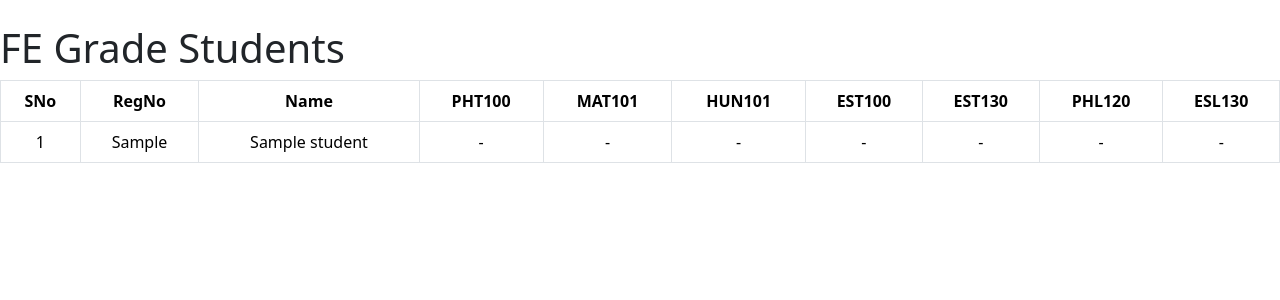
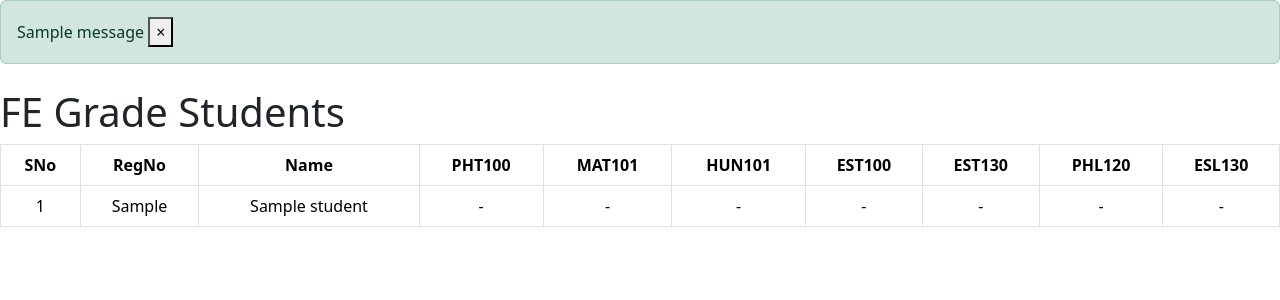
Before and after one commit to khraina/Student-result-db, a Python web app: template src/core/templates/fegrade/s1.html in a window 1280 px wide. Shown: the top 300 px of the page. Run offline with Jinja, Linux system fonts and the light colour scheme; the template is opened without the code that fills it: most values are stand-ins (such as "Sample title", 1, 10 or a date in 2020); one stand-in notice (Sample message) is shown.

Commit message:
updated file

```diff
--- a/src/core/templates/base/base.html
+++ b/src/core/templates/base/base.html
@@ -1,5 +1,5 @@
 <!DOCTYPE html>
-<html lang="en">
+<html lang="en" enctype="">
     <head>
         <meta charset="utf-8" />
         <meta name="viewport" content="width=device-width, initial-scale=1" />
@@ -12,6 +12,23 @@
         />
     </head>
     <body>
+            {% with messages = get_flashed_messages(with_categories=true) %} {% if
+    messages %} {% for category, message in messages %} {% if category ==
+    'error' %}
+    <div class="alert alert-danger alter-dismissable fade show" role="alert">
+      {{ message }}
+      <button type="button" class="close" data-dismiss="alert">
+        <span aria-hidden="true">&times;</span>
+      </button>
+    </div>
+    {% else %}
+    <div class="alert alert-success alter-dismissable fade show" role="alert">
+      {{ message }}
+      <button type="button" class="close" data-dismiss="alert">
+        <span aria-hidden="true">&times;</span>
+      </button>
+    </div>
+    {% endif %} {% endfor %} {% endif %} {% endwith %}
         {% block body %} {% endblock body %}
         <script
             src="https://cdn.jsdelivr.net/npm/bootstrap@5.3.0-alpha3/dist/js/bootstrap.bundle.min.js"
--- a/src/core/templates/teacher/teacher_upload.html
+++ b/src/core/templates/teacher/teacher_upload.html
@@ -6,7 +6,7 @@
 <!-- Start - Body -->
 {% block body %}
 
-<form action="/teacher/upload" method="post">
+<form action="/teacher/uploads" method="POST" enctype="multipart/form-data">
     <label for="Batch">Batch</label>
     <input type="number" name="Batch" id="Batch" />
     <label for="Sem">Semester</label>
```
Also changed, not shown: src/core/views/teacher.py (+15 -7 lines).
